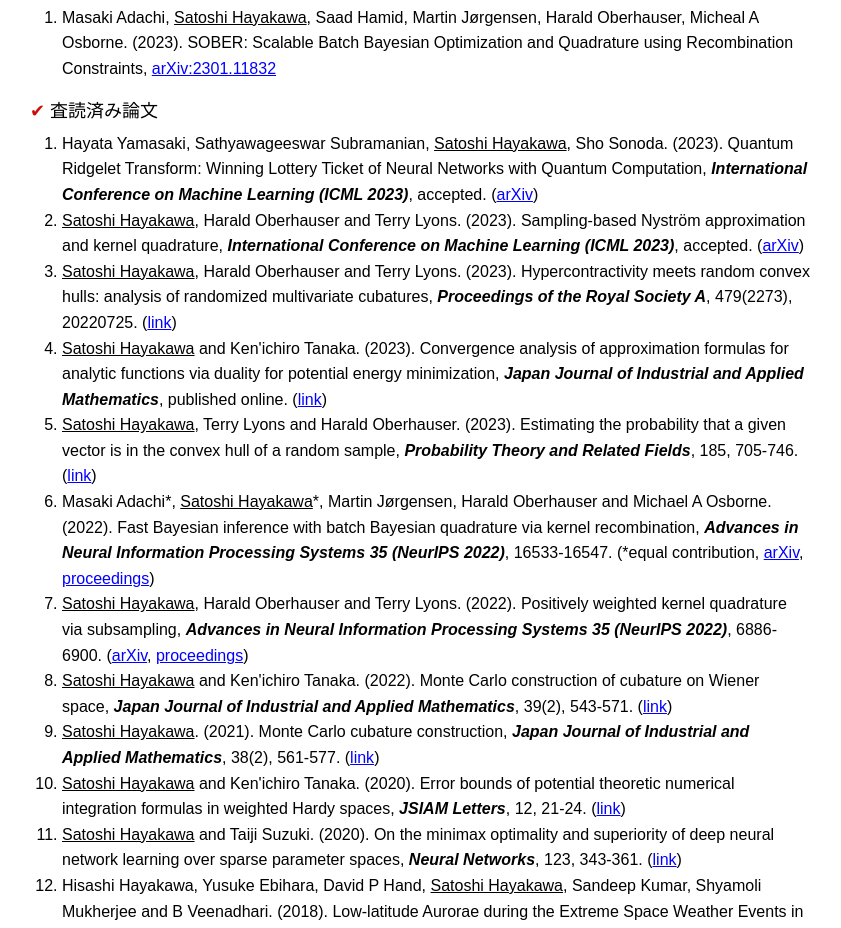
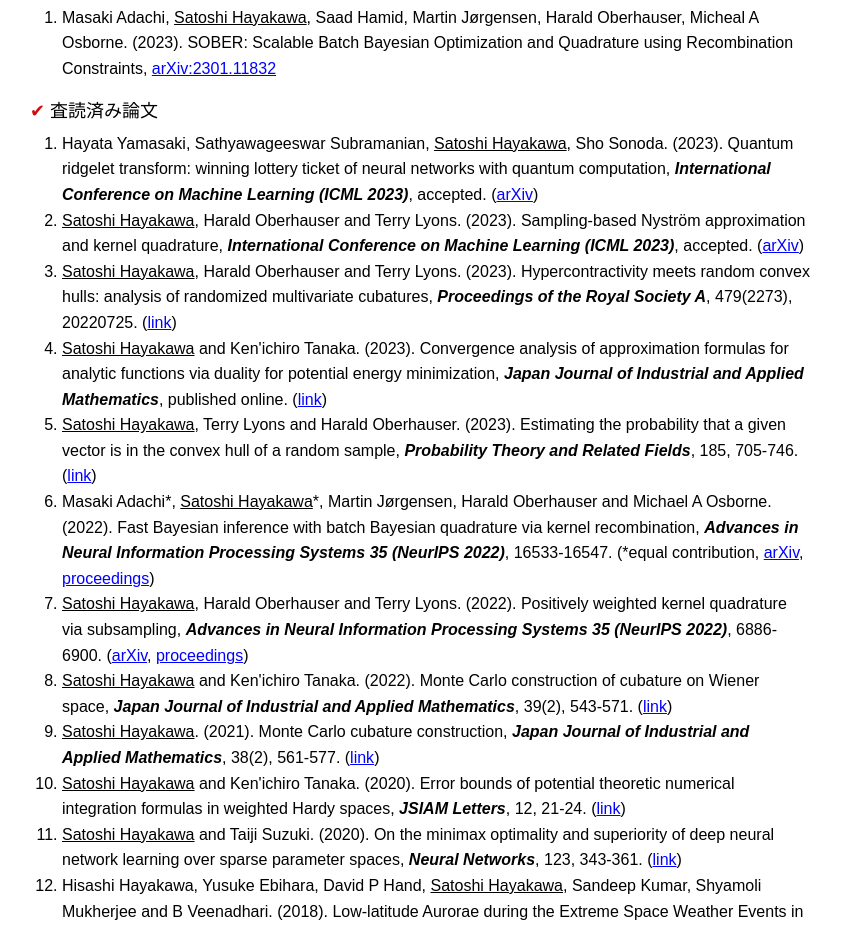
Before and after one commit to satoshi-hayakawa/satoshi-hayakawa.github.io, a plain HTML site: page index-ja.html in a window 1280 px wide. Shown: the part 1260-2188 px from the top of the page, without its empty margins (220-1061 px from the left). Drawn offline with Linux system fonts and the light colour scheme.

Commit message:
unified capitalization

```diff
--- a/index-ja.html
+++ b/index-ja.html
@@ -154,7 +154,7 @@
 		<ol>
 			<li>
 				Hayata Yamasaki, Sathyawageeswar Subramanian, <u>Satoshi Hayakawa</u>, Sho Sonoda. (2023).
-				Quantum Ridgelet Transform: Winning Lottery Ticket of Neural Networks with Quantum Computation,
+				Quantum ridgelet transform: winning lottery ticket of neural networks with quantum computation,
 				<em>International Conference on Machine Learning (ICML 2023)</em>, accepted.
 				(<a href="https://arxiv.org/abs/2301.11936">arXiv</a>)
 			</li>
```
Also changed, not shown: index.html (+1 -1 lines).
